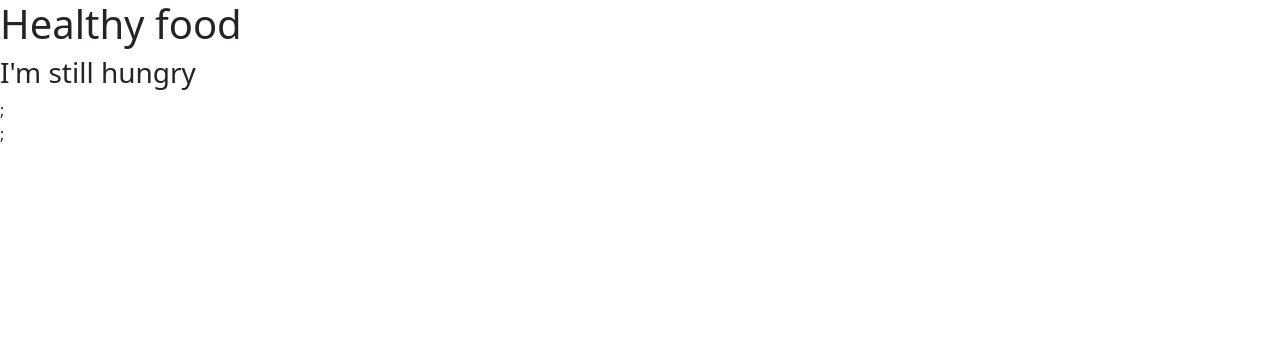
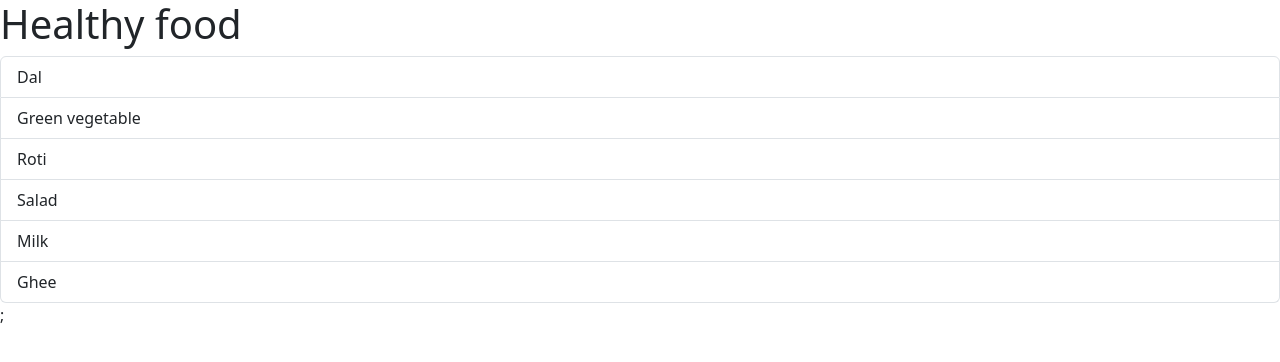
Before and after one commit to RohanKumarJha/frontend-projects, a React (Vite) app in the folder healthy-food/: page / in a window 1280 px wide. Shown: the top 362 px of the page. Built offline with nearby package versions, Linux system fonts and the light colour scheme.

Commit message:
Healthy food : Passing Data via Props

```diff
--- a/healthy-food/src/App.jsx
+++ b/healthy-food/src/App.jsx
@@ -1,18 +1,15 @@
 import 'bootstrap/dist/css/bootstrap.min.css';
+import FoodItems from './Component/FoodItems';
+import ErrorMessage from './Component/ErrorMessage';
 
 const App = () => {
 
-  let foodItems = [];
-  // let foodItems = ["Dal", "Green vegetable", "Roti", "Salad", "Milk", "Ghee"];
+  let foodItems = ["Dal", "Green vegetable", "Roti", "Salad", "Milk", "Ghee"];
 
   return <>
     <h1>Healthy food</h1>
-    {foodItems.length === 0 && <h3>I'm still hungry</h3>};
-    <ul className="list-group">
-      {foodItems.map(item => (
-        <li key={item} className="list-group-item">{item}</li>
-      ))};
-    </ul>
+    <FoodItems foodItems={foodItems} />
+    <ErrorMessage foodItems={foodItems} />
   </>
 }
 
--- /dev/null
+++ b/healthy-food/src/Component/ErrorMessage.jsx
@@ -0,0 +1,8 @@
+const ErrorMessage = ({ foodItems }) => {
+
+  return <>
+    {foodItems.length === 0 && <h3>I'm still hungry</h3>}
+  </>
+}
+
+export default ErrorMessage;
--- /dev/null
+++ b/healthy-food/src/Component/FoodItems.jsx
@@ -0,0 +1,14 @@
+import Item from "./Item";
+
+const FoodItems = ({ foodItems }) => {
+
+  return <>
+    <ul className="list-group">
+      {foodItems.map(item => (
+        <Item key={item} item={item} />
+      ))};
+    </ul>
+  </>
+}
+
+export default FoodItems;
--- /dev/null
+++ b/healthy-food/src/Component/Item.jsx
@@ -0,0 +1,7 @@
+const Item = ({ item }) => {
+  return <>
+    <li className="list-group-item">{item}</li>
+  </>
+}
+
+export default Item;
```
